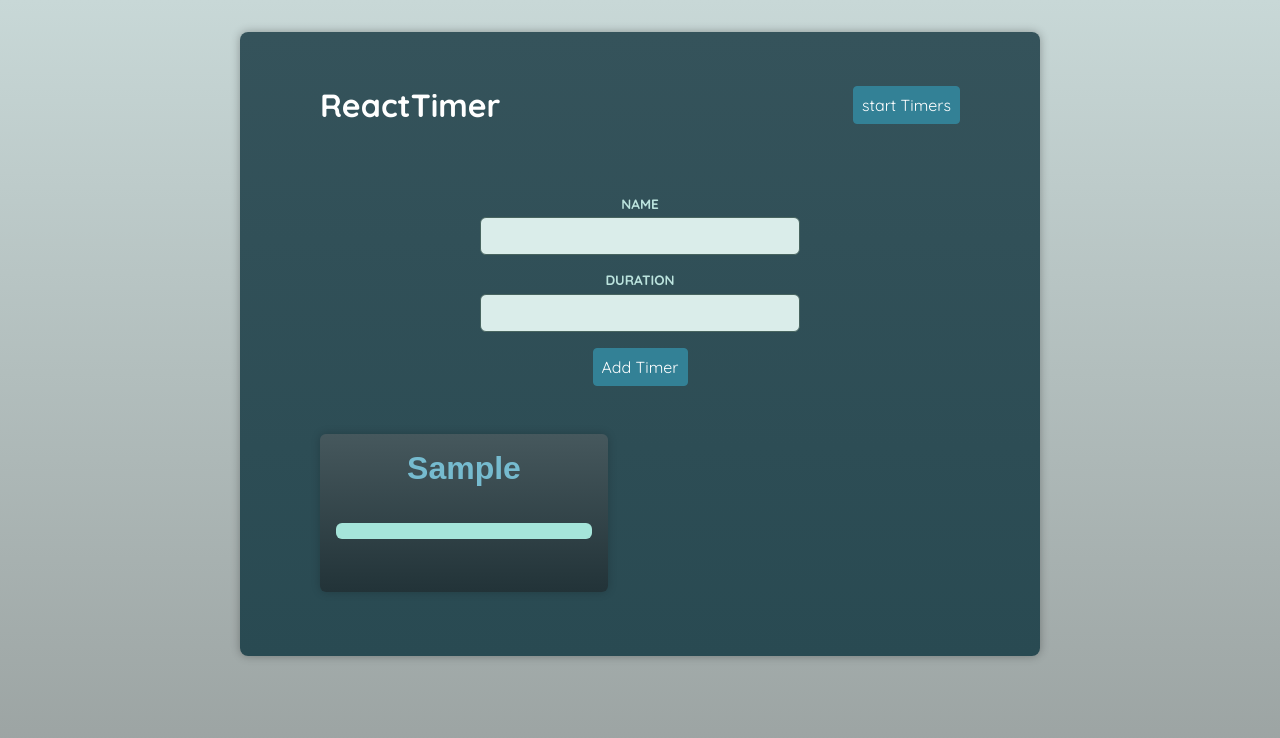
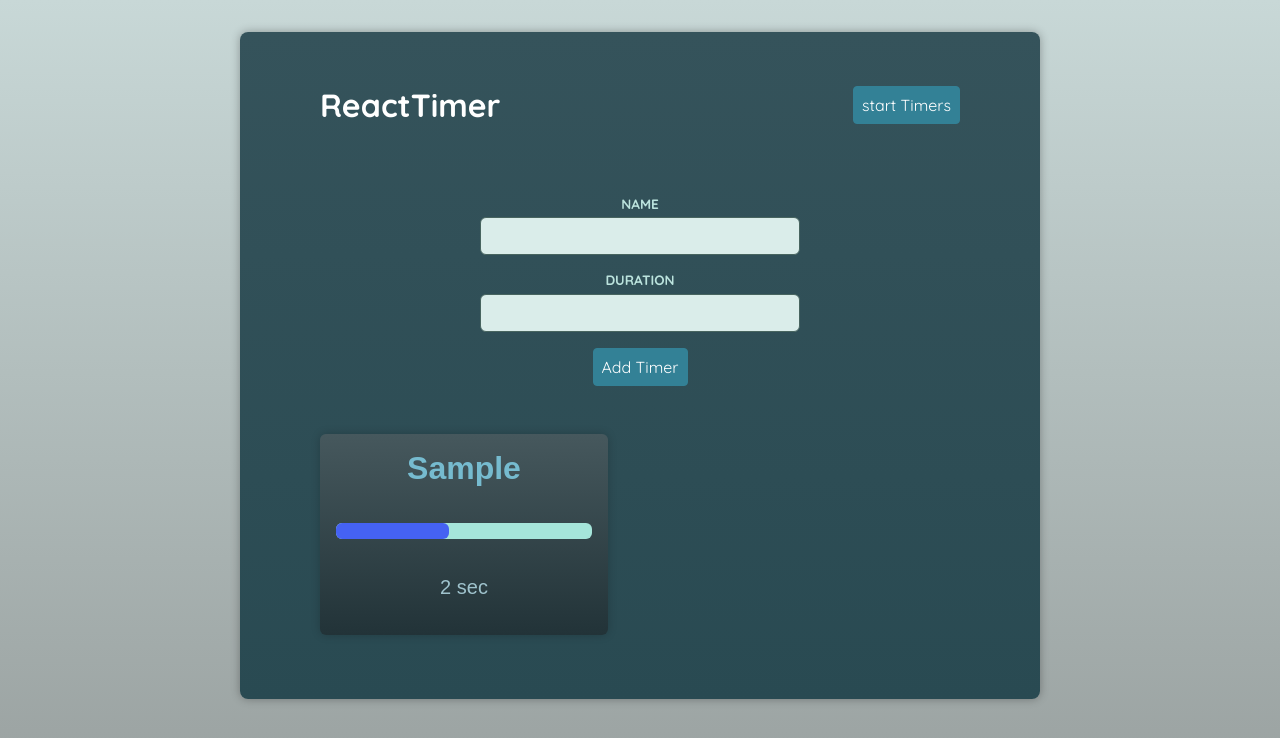
Before and after one commit to EzzEldienMohsen/React-TS-P3, a React (Vite) app: page / in a window 1280 px wide. Both pictures are taken after typing "Sample", "5" into the empty fields and a click on the button "Add Timer". Shown: the top 738 px of the page. Built offline with nearby package versions, Linux system fonts and the light colour scheme; a web font is replaced by a local one.

Commit message:
useEffect with typescript finalizing

```diff
--- a/src/components/Timer.tsx
+++ b/src/components/Timer.tsx
@@ -3,19 +3,27 @@ import { type Timer as TimerProps } from '../store/timers-context.tsx';
 import Container from './UI/Container.tsx';
 
 export default function Timer({ name, duration }: TimerProps) {
+  const interval = React.useRef<number | null>(null);
   const [remainingTime, setRemainingTime] = React.useState<number>(
     duration * 1000
   );
+  if (remainingTime <= 0) {
+    clearInterval(interval.current!);
+  }
   React.useEffect(() => {
-    setInterval(() => {
+    const timer = setInterval(() => {
       setRemainingTime((a) => a - 50);
     }, 50);
+    interval.current = timer;
+    return () => clearInterval(timer);
   }, []);
+  const formattedRemainingTime: string = (remainingTime / 1000).toFixed(0);
   return (
     <Container as="article">
       <h2>{name}</h2>
       <p>
         <progress max={duration * 1000} value={remainingTime} />
+        <p>{`${formattedRemainingTime} sec`}</p>
       </p>
     </Container>
   );
```
